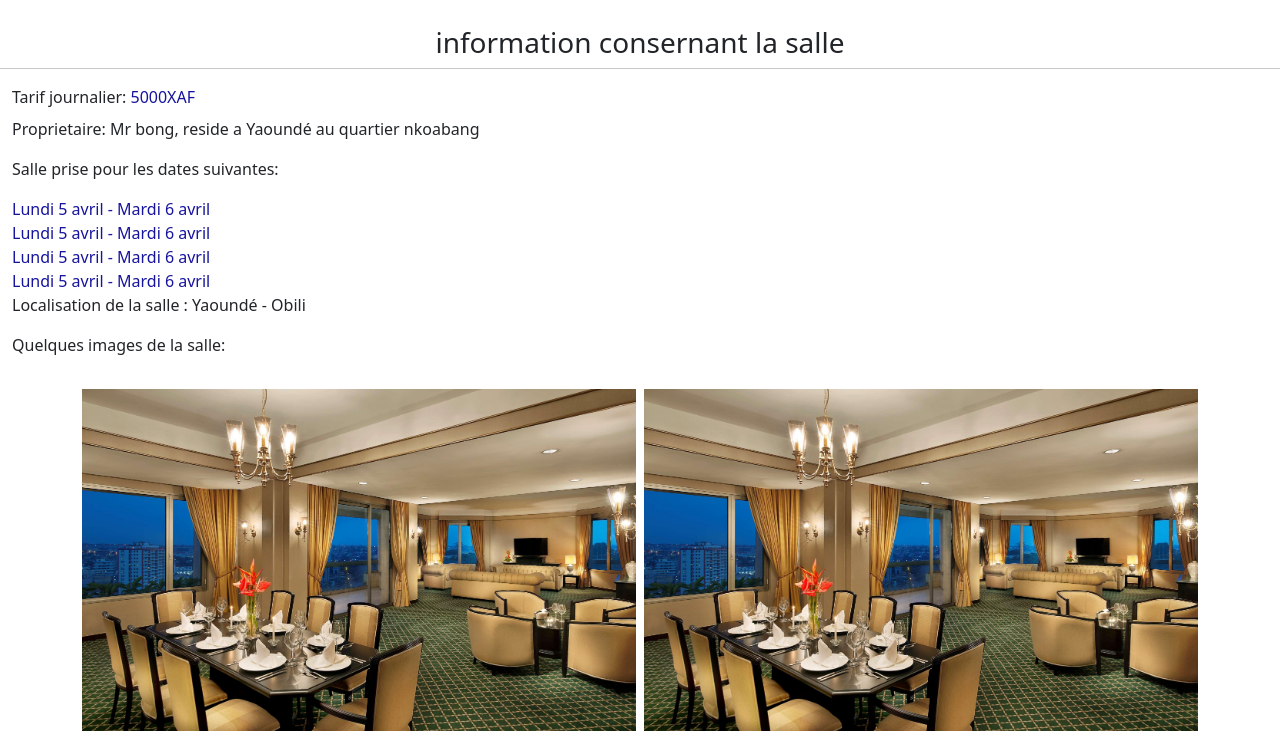
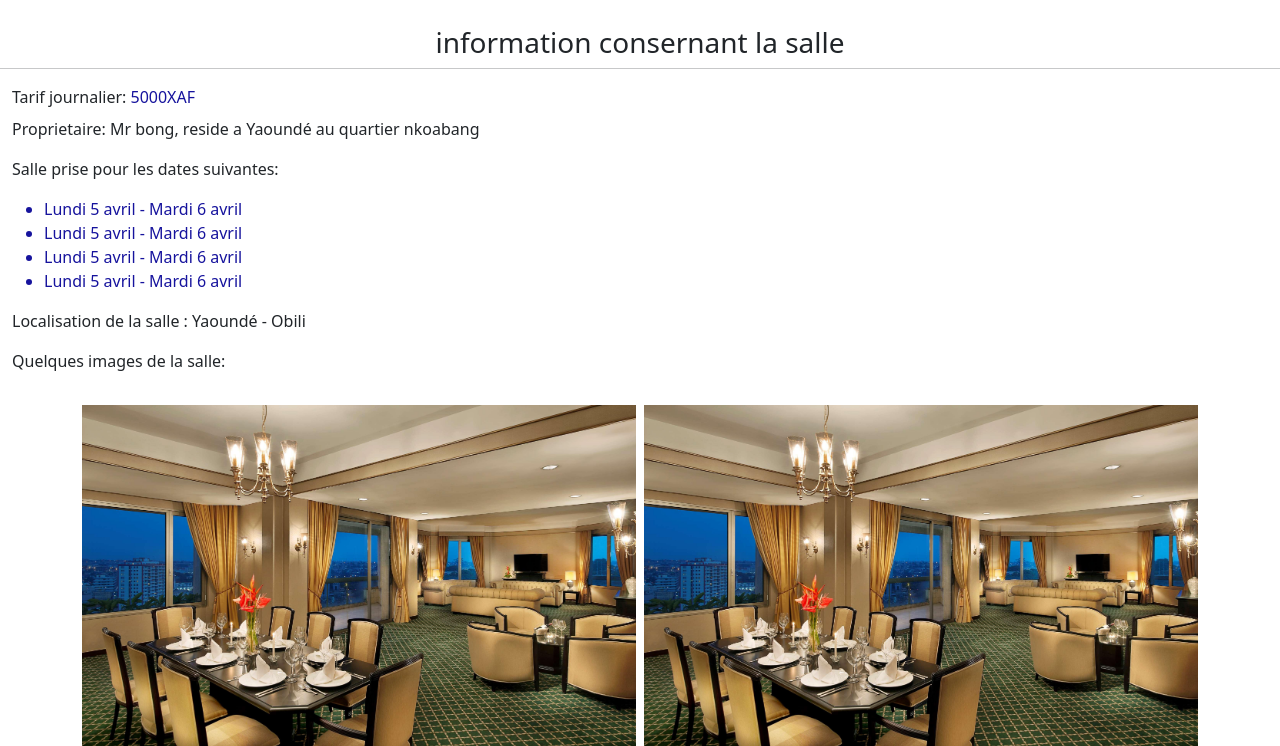
Before and after one commit to Sabo110/projet-tutore-license-avec-django, a Django app: page /room/ in a window 1280 px wide. Shown: the part 70-816 px from the top of the page. Run offline with Django 5.2, Linux system fonts and the light colour scheme.

Commit message:
Update room_detail.html

```diff
--- a/tutorial_project/event_room_managment/templates/event_room_managment/room_detail.html
+++ b/tutorial_project/event_room_managment/templates/event_room_managment/room_detail.html
@@ -22,16 +22,12 @@
                 </div>
                 <div class="col-12">
                     <p> Salle prise pour les dates suivantes: </p>
-                    <span class="" style="color:#16139D">Lundi 5 avril - Mardi 6 avril</span>
-                </div>
-                <div class="col-12">
-                    <span class="" style="color:#16139D">Lundi 5 avril - Mardi 6 avril</span>
-                </div>
-                <div class="col-12">
-                    <span class="" style="color:#16139D">Lundi 5 avril - Mardi 6 avril</span>
-                </div>
-                <div class="col-12">
-                    <span class="" style="color:#16139D">Lundi 5 avril - Mardi 6 avril</span>
+                    <ul style="color:#16139D">
+                        <li>Lundi 5 avril - Mardi 6 avril</li>
+                        <li>Lundi 5 avril - Mardi 6 avril</li>
+                        <li>Lundi 5 avril - Mardi 6 avril</li>
+                        <li>Lundi 5 avril - Mardi 6 avril</li>
+                    </ul>
                 </div>
                 <div class="col-12">
                     <p> Localisation de la salle : Yaoundé - Obili </p>
```
